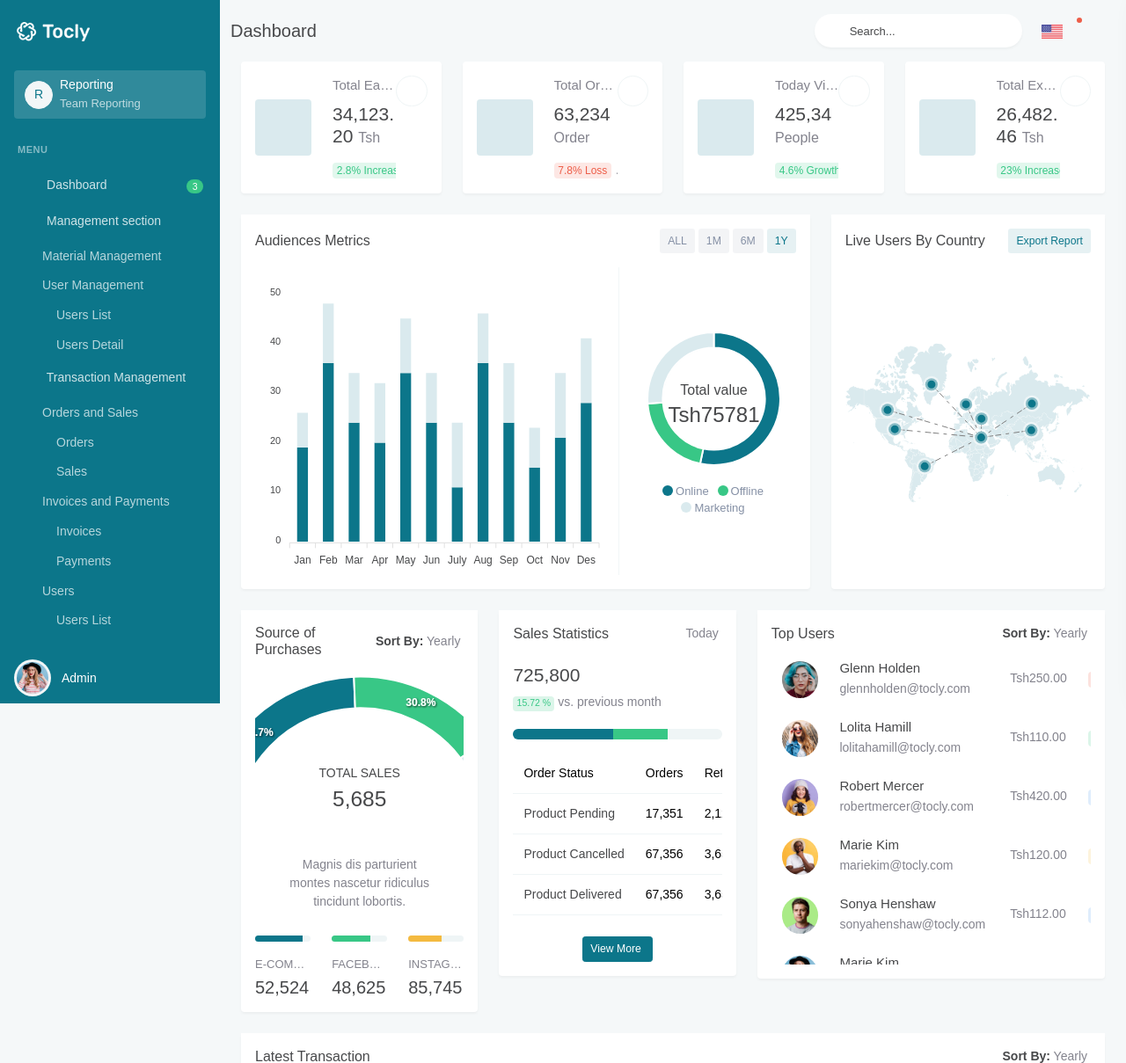
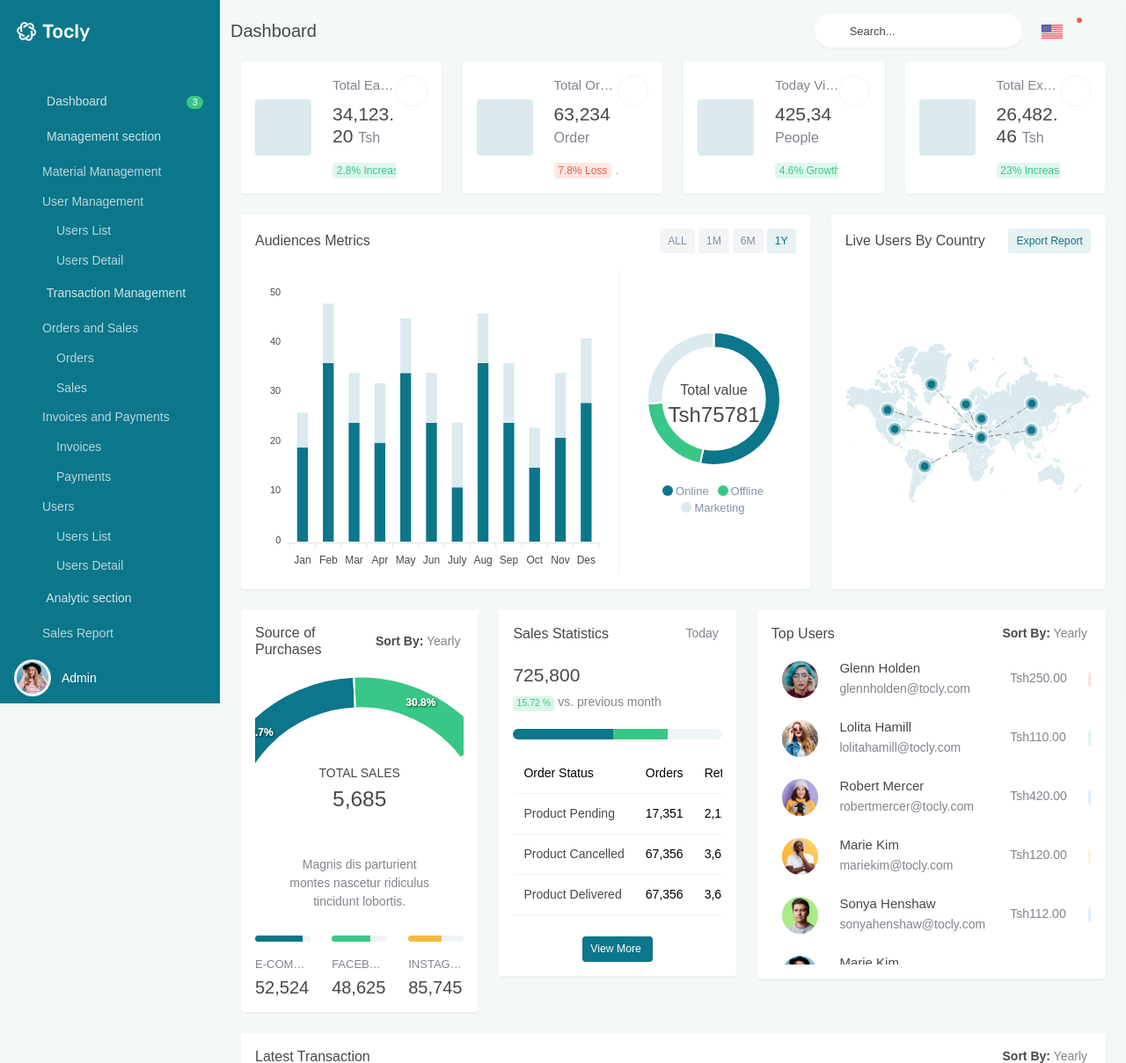
Before and after one commit to hassanyange/E-Commerce-Web-and-Mobile-App, a Django app: page / in a window 1280 px wide. Shown: the top 1209 px of the page at 88% size. Run offline with Django 5.2, Linux system fonts and the light colour scheme; some libraries are stand-ins or nearby versions.

Commit message:
recently

```diff
--- a/templates/index.html
+++ b/templates/index.html
@@ -260,79 +260,15 @@
                     <div id="sidebar-menu">
 
                         <div class="dropdown mx-3 sidebar-user user-dropdown select-dropdown">
-                            <button type="button" class="btn btn-light w-100 waves-effect waves-light border-0" id="page-header-user-dropdown" data-bs-toggle="dropdown" aria-haspopup="true" aria-expanded="false">
-                                <span class="d-flex align-items-center">
-                                    <div class="flex-shrink-0">
-                                        <div class="avatar-xs rounded-circle flex-shrink-0">
-                                            <div class="avatar-title border bg-light text-primary rounded-circle text-uppercase user-sort-name">R</div>
-                                        </div>
-                                    </div>
-                                    <div class="flex-grow-1 ms-2 text-start">
-                                        <h6 class="mb-1 fw-medium user-name-text"> Reporting </h6>
-                                        <p class="font-size-13 text-muted user-name-sub-text mb-0"> Team Reporting </p>
-                                    </div>
-                                    <div class="flex-shrink-0 text-end">
-                                        <i class="mdi mdi-chevron-down font-size-16"></i>
-                                    </div>
-                                </span>
-                            </button>
+
                             <div class="dropdown-menu dropdown-menu-end w-100">
-                                <!-- item-->
-                                <a class="dropdown-item d-flex align-items-center px-3" href="#">
-                                    <div class="flex-shrink-0 me-2">
-                                        <div class="avatar-xs rounded-circle flex-shrink-0">
-                                            <div class="avatar-title border rounded-circle text-uppercase dropdown-sort-name">C</div>
-                                        </div>
-                                    </div>
-                                    <div class="flex-grow-1">
-                                        <h6 class="mb-0 dropdown-name">CRM</h6>
-                                        <p class="text-muted font-size-13 mb-0 dropdown-sub-desc">Designer Team</p>
-                                    </div>
-                                </a>
-                                <a class="dropdown-item d-flex align-items-center px-3" href="#">
-                                    <div class="flex-shrink-0 me-2">
-                                        <div class="avatar-xs rounded-circle flex-shrink-0">
-                                            <div class="avatar-title border rounded-circle text-uppercase dropdown-sort-name">A</div>
-                                        </div>
-                                    </div>
-                                    <div class="flex-grow-1">
-                                        <h6 class="mb-0 dropdown-name">Application Design</h6>
-                                        <p class="text-muted font-size-13 mb-0 dropdown-sub-desc">Flutter Devs</p>
-                                    </div>
-                                </a>
 
-                                <a class="dropdown-item d-flex align-items-center px-3" href="#">
-                                    <div class="flex-shrink-0 me-2">
-                                        <div class="avatar-xs rounded-circle flex-shrink-0">
-                                            <div class="avatar-title border rounded-circle text-uppercase dropdown-sort-name">E</div>
-                                        </div>
-                                    </div>
-                                    <div class="flex-grow-1">
-                                        <h6 class="mb-0 dropdown-name">Ecommerce</h6>
-                                        <p class="text-muted font-size-13 mb-0 dropdown-sub-desc">Developer Team</p>
-                                    </div>
-                                </a>
 
-                                <a class="dropdown-item d-flex align-items-center px-3" href="#">
-                                    <div class="flex-shrink-0 me-2">
-                                        <div class="avatar-xs rounded-circle flex-shrink-0">
-                                            <div class="avatar-title border rounded-circle text-uppercase dropdown-sort-name">R</div>
-                                        </div>
-                                    </div>
-                                    <div class="flex-grow-1">
-                                        <h6 class="mb-0 dropdown-name">Reporting</h6>
-                                        <p class="text-muted font-size-13 mb-0 dropdown-sub-desc">Team Reporting</p>
-                                    </div>
-                                </a>
 
-                                <a class="btn btn-sm btn-link font-size-14 text-center w-100" href="javascript:void(0)">
-                                    View More..
-                                </a>
                             </div>
                         </div>
                          <!-- Left Menu Start -->
                          <ul class="metismenu list-unstyled" id="side-menu">
-                            <li class="menu-title">Menu</li>
 
                             <li>
                                 <a href="index.html" class="waves-effect">
```
